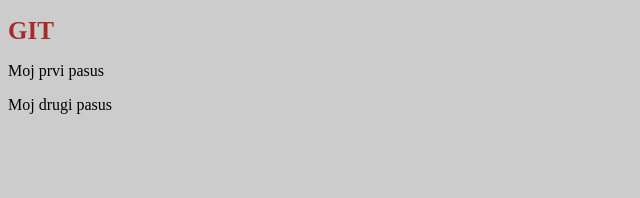
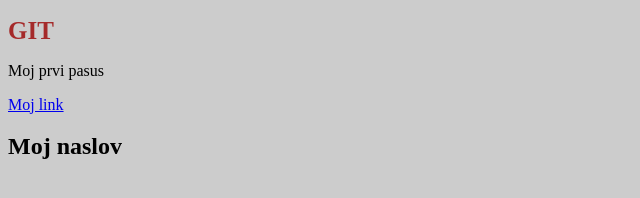
Before and after one commit to PredragCupic/smart, a plain HTML site: page index.html in a window 1280 px wide. Shown: the whole page, without its empty margins (0-640 px from the left). Drawn offline with Linux system fonts and the light colour scheme.

Commit message:
Dodat naslov, izbačen pasus i dodat link

```diff
--- a/index.html
+++ b/index.html
@@ -11,7 +11,8 @@
     <h1>GIT</h1>
     <div class="container">
         <p>Moj prvi pasus</p>
-        <p>Moj drugi pasus</p>
+        <a href="#">Moj link</a>
     </div>
+    <h2>Moj naslov</h2>
 </body>
 </html>
```
